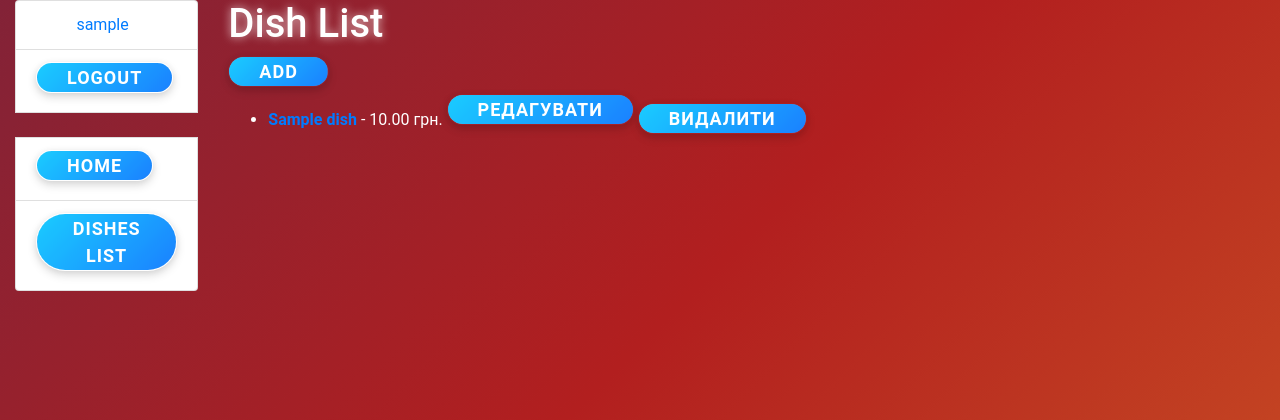
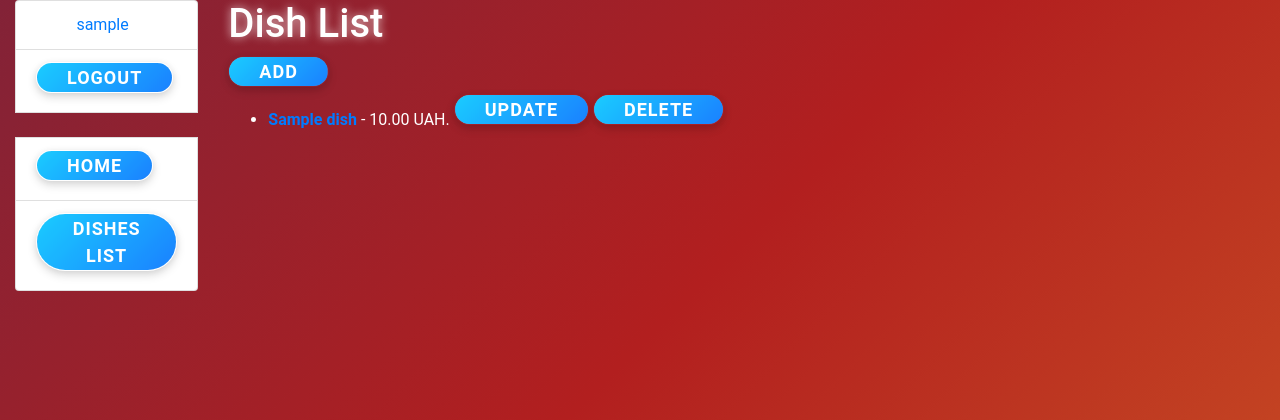
Before and after one commit to Professor-Douel/Restaurant-kitchen-service, a Django app: page /dishes/ in a window 1280 px wide. Shown: the top 420 px of the page. Run offline with Django 5.2, Linux system fonts and the light colour scheme; a user stored in the database is signed in; tables that the repository leaves empty hold one stand-in row (values such as "Sample post").

Commit message:
update No button in dish_confirm_delete.html

```diff
--- a/templates/dish_confirm_delete.html
+++ b/templates/dish_confirm_delete.html
@@ -6,6 +6,7 @@
   <form action="" method="post">
   {% csrf_token %}
   <input type="submit" value="Yes" class="custom-btn">
-  <input type="submit" value="No" class="custom-btn">
+  <input type="button" value="No" class="custom-btn"
+         onclick="window.location.href='{% url 'service:dishes' %}'">
   </form>
 {% endblock %}
--- a/templates/service/dishes_list.html
+++ b/templates/service/dishes_list.html
@@ -5,12 +5,9 @@
 <ul>
     {% for dish in dishes %}
     <li>
-        <a style="float: revert" href="{% url 'service:dish-detail' pk=dish.id %}"><strong>{{ dish.name }}</strong></a> - {{ dish.price }} грн.
-        <a style="float: revert" href="{% url 'service:dish-update' pk=dish.id %}" class="custom-btn">Редагувати</a>
-        <form action="{% url 'service:dish-delete' dish.pk %}" method="post" style="display:inline;">
-            {% csrf_token %}
-            <button type="submit" class="custom-btn">Видалити</button>
-        </form>
+        <a style="float: revert" href="{% url 'service:dish-detail' pk=dish.id %}"><strong>{{ dish.name }}</strong></a> - {{ dish.price }} UAH.
+        <a style="float: revert" href="{% url 'service:dish-update' pk=dish.id %}" class="custom-btn">Update</a>
+        <a style="float: revert" href="{% url 'service:dish-delete' pk=dish.id %}" class="custom-btn">Delete</a>
     </li>
     {% endfor %}
 </ul>
```
